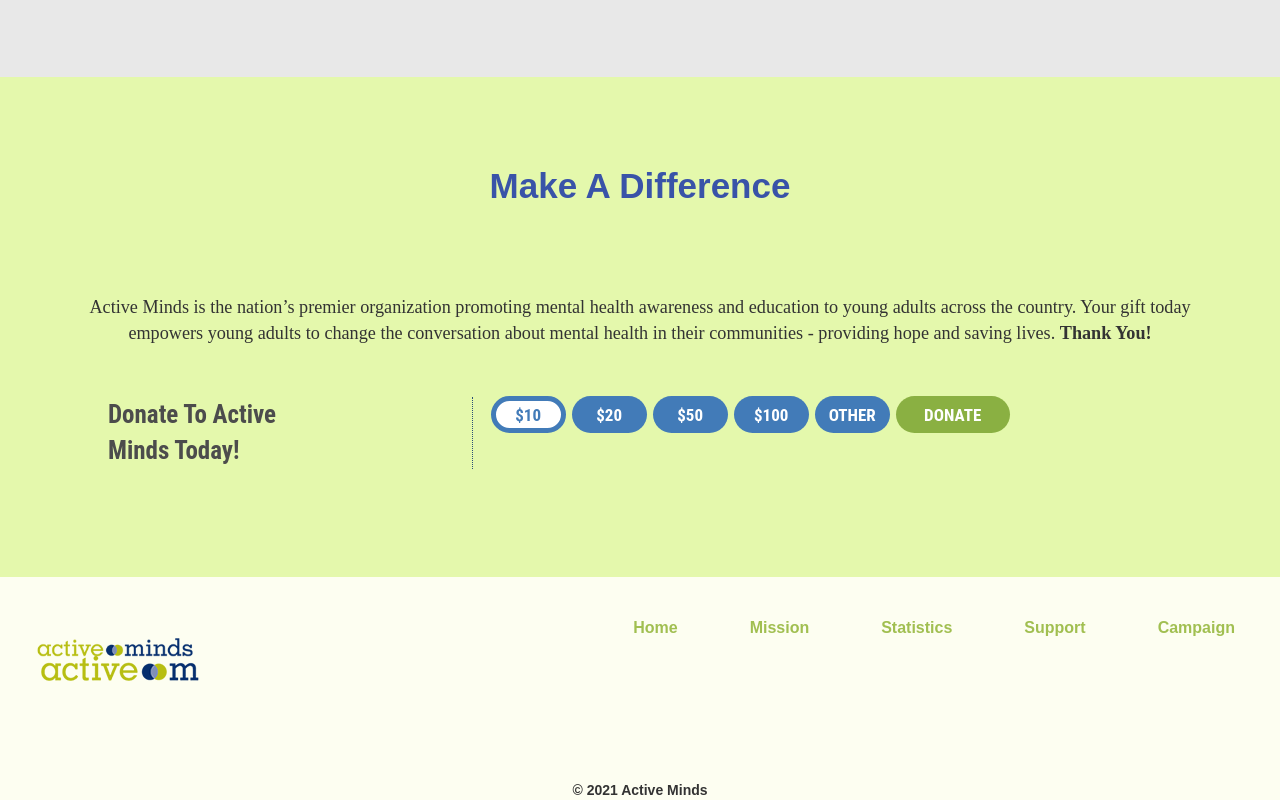
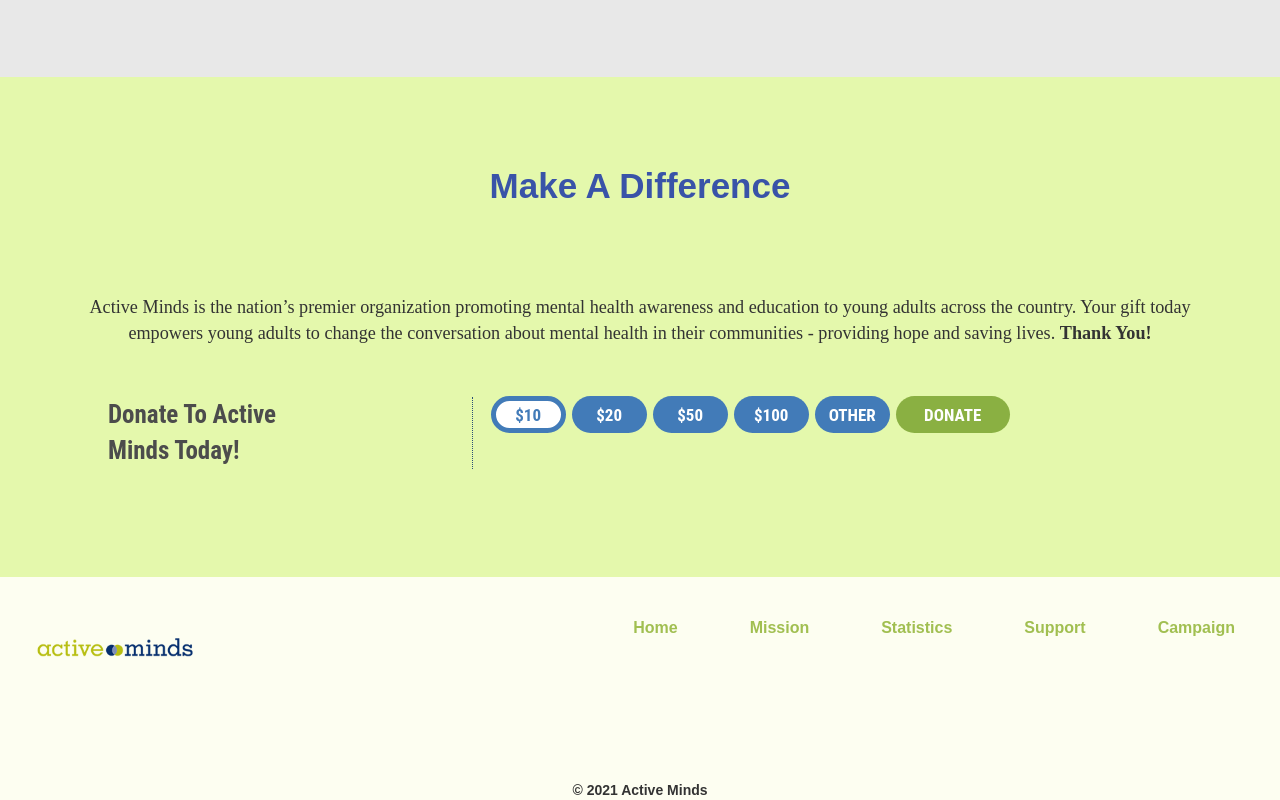
Before and after one commit to sg3325/active-minds, a plain HTML site: page index.html in a window 1280 px wide. Shown: the part 5557-6357 px from the top of the page. Drawn offline with nearby package versions, Linux system fonts and the light colour scheme.

Commit message:
fixed footer

```diff
--- a/style.css
+++ b/style.css
@@ -457,7 +457,7 @@ text-align: center;
  padding-top: 130px;
 }
 
-.branding{ background:url("images/active-minds-logo.png")no-repeat;
+.branding{
   width: 170px;
   height: 80px;
   float: left;
```
